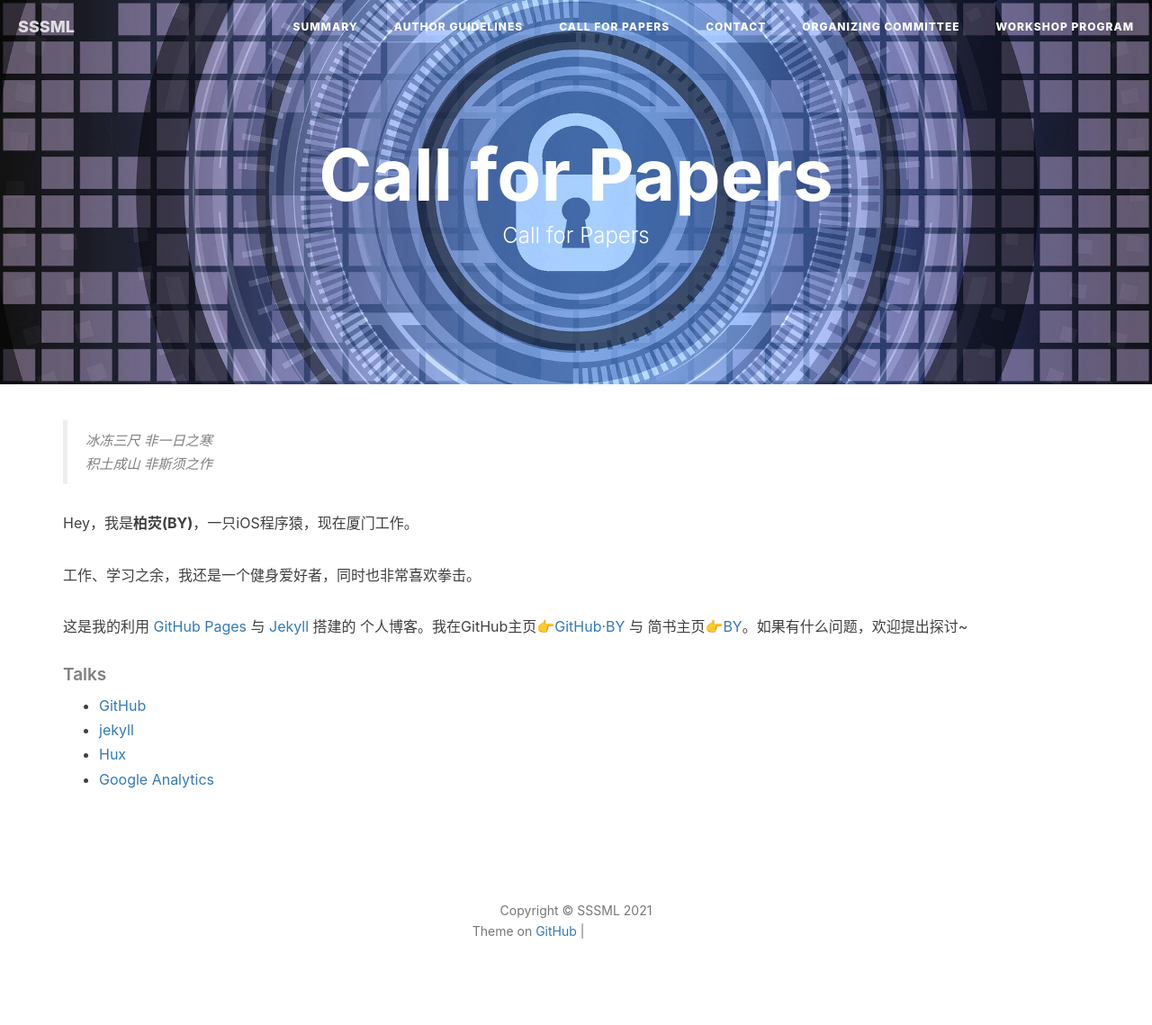
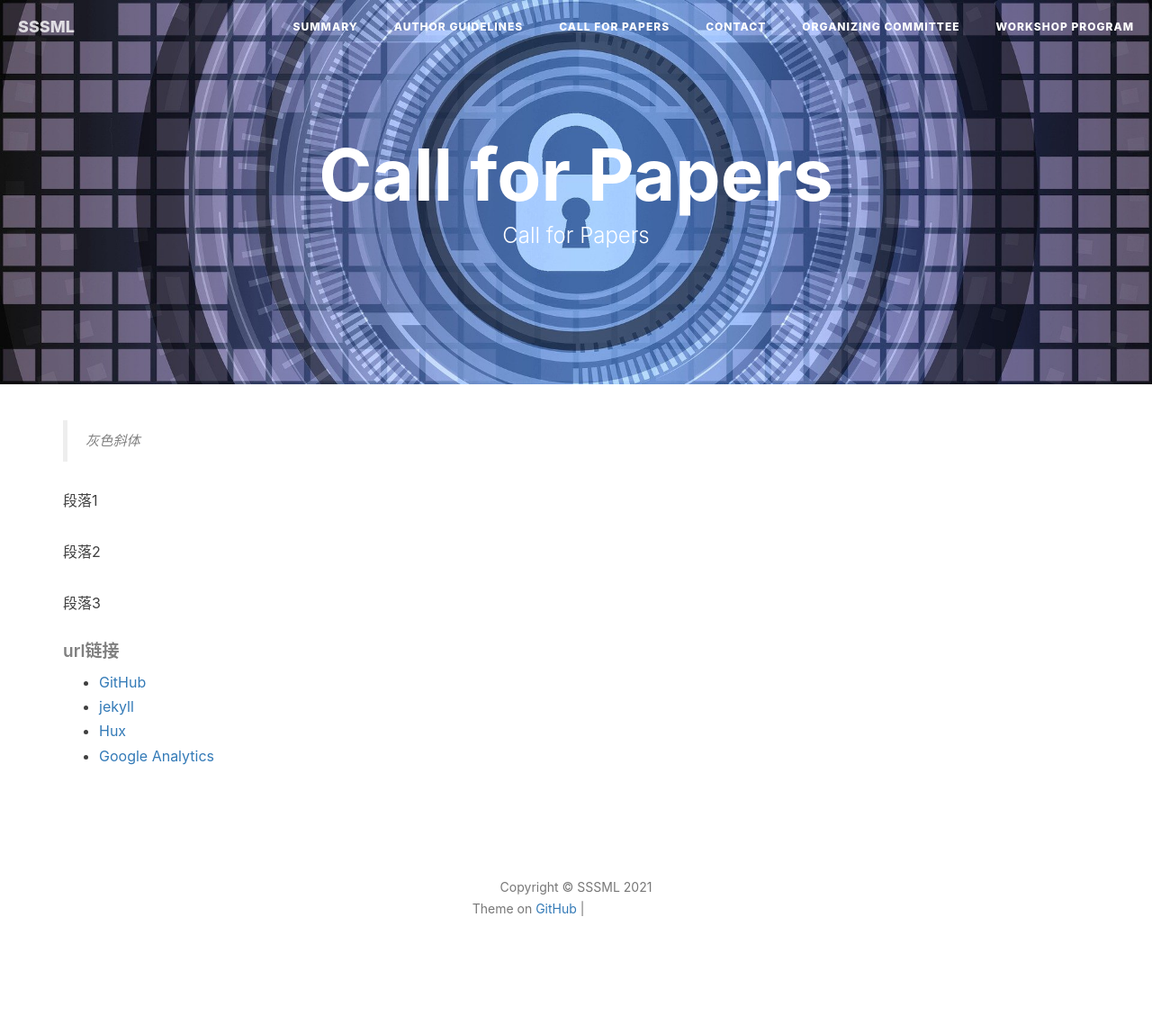
Before and after one commit to Gahory/SSSML2021, a Jekyll site: the page built from Call for Papers.html, in a window 1280 px wide. Shown: the whole page at 90% size. Built offline with Jekyll 4.4.1, drawn with Linux system fonts in a browser that asks for light colours; nearby versions of some CDN libraries; comment, search, counter and statistics services are not loaded; after the commit the page ends 1114 px from its top, so only the background shows below that; grey boxes are pictures that could not be loaded.

Commit message:
Update Call for Papers.html

```diff
--- a/Call for Papers.html
+++ b/Call for Papers.html
@@ -5,22 +5,20 @@ description: "Call for Papers"
 header-img: "img/post-bg-desk.jpg"
 ---
 
-<!-- Chinese Version -->
 <div class="zh post-container">
 
     <!--copied from markdown -->
-    <blockquote><p>冰冻三尺 非一日之寒<br>
-    积土成山 非斯须之作</p></blockquote>
+    <blockquote><p>灰色斜体</p></blockquote>
 
-    <p>Hey，我是<strong>柏荧(BY)</strong>，一只iOS程序猿，现在厦门工作。</p>
+    <p>段落1</p>
 
-    <p>工作、学习之余，我还是一个健身爱好者，同时也非常喜欢拳击。</p>
+    <p>段落2</p>
 
-    <p>这是我的利用 <a href="https://pages.github.com/">GitHub Pages</a> 与 <a href="http://jekyll.com.cn/">Jekyll</a> 搭建的 个人博客。我在GitHub主页<a href="https://github.com/qiubaiying">👉GitHub·BY</a> 与 简书主页<a href="https://http://www.jianshu.com/u/e71990ada2fd">👉BY</a>。如果有什么问题，欢迎提出探讨~</p>
+    <p>段落3</p>
 
     <p></p>
 
-    <h5>Talks</h5>
+    <h5>url链接</h5>
 
     <ul>
         <li><a href="https://github.com">GitHub</a></li>
```
